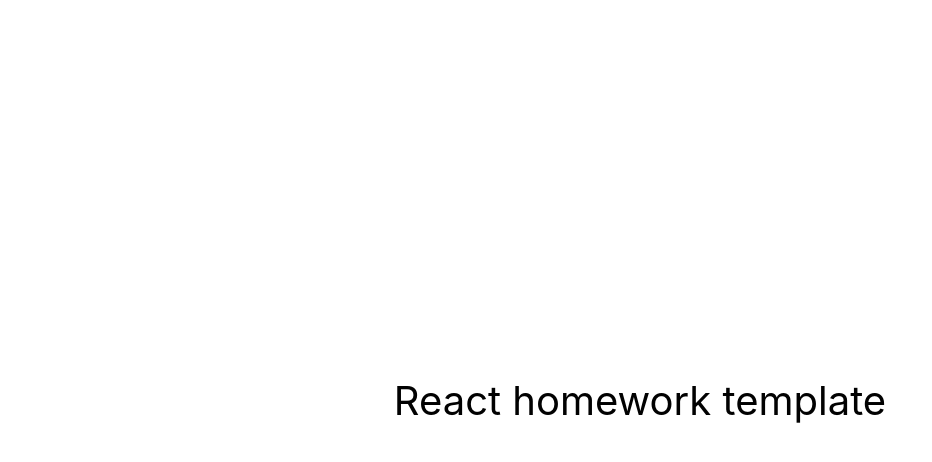
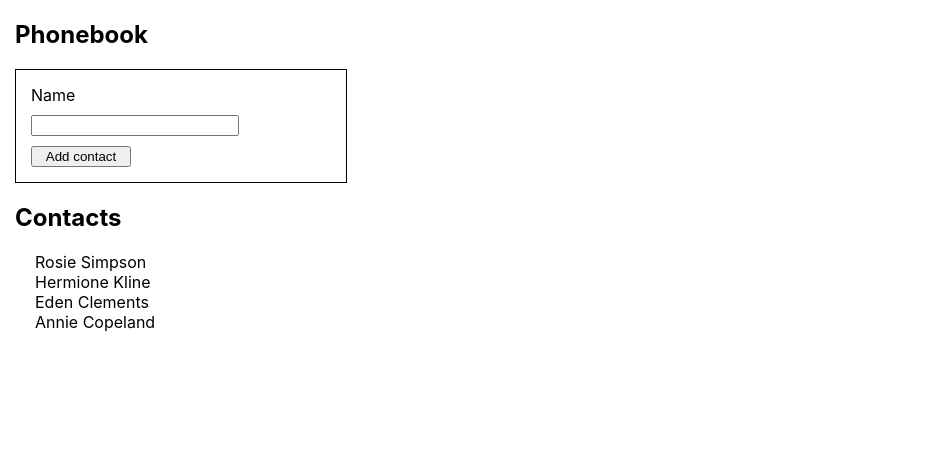
Before and after one commit to PPacuk/goit-react-hw-04-phonebook, a React (Create React App) app: page / in a window 1280 px wide. Shown: the top 462 px of the page, without its empty margins (0-932 px from the left). Built offline with nearby package versions, Linux system fonts and the light colour scheme.

Commit message:
Added
Form, Contacts, Section,

```diff
--- a/package.json
+++ b/package.json
@@ -7,6 +7,7 @@
     "@testing-library/jest-dom": "^5.16.3",
     "@testing-library/react": "^12.1.4",
     "@testing-library/user-event": "^13.5.0",
+    "nanoid": "^4.0.2",
     "react": "^18.1.0",
     "react-dom": "^18.1.0",
     "react-scripts": "5.0.1",
--- a/src/components/App.jsx
+++ b/src/components/App.jsx
@@ -1,16 +1,55 @@
-export const App = () => {
-  return (
-    <div
-      style={{
-        height: '100vh',
-        display: 'flex',
-        justifyContent: 'center',
-        alignItems: 'center',
-        fontSize: 40,
-        color: '#010101'
-      }}
-    >
-      React homework template
-    </div>
-  );
-};
+import { Component } from 'react';
+import Form from './Form/Form';
+import PropTypes from 'prop-types';
+import { nanoid } from 'nanoid';
+import Contacts from './Contacts/Contacts';
+import Section from './Section/Section';
+
+export class App extends Component {
+  state = {
+    contacts: [
+      { id: 'id-1', name: 'Rosie Simpson' },
+      { id: 'id-2', name: 'Hermione Kline' },
+      { id: 'id-3', name: 'Eden Clements' },
+      { id: 'id-4', name: 'Annie Copeland' },
+    ],
+    name: '',
+  };
+
+  addContact = event => {
+    event.preventDefault();
+    const contactCard = {
+      id: nanoid(),
+      name: this.state.name,
+    };
+    const newContacts = [...this.state.contacts, contactCard];
+    this.setState({ contacts: newContacts });
+    this.setState({ name: '' });
+  };
+
+  inputHandler = event => {
+    const newValue = event.target.value;
+    this.setState({ name: newValue });
+  };
+
+  render() {
+    const { contacts, name } = this.state;
+    const addContact = event => this.addContact(event);
+    const inputHandler = event => this.inputHandler(event);
+
+    return (
+      <>
+        <Section title="Phonebook">
+          <Form
+            name={name}
+            addContact={addContact}
+            inputHandler={inputHandler}
+          />
+        </Section>
+        <Section title="Contacts">
+          <Contacts  contacts={contacts} />
+        </Section>
+      </>
+    );
+  }
+}
--- /dev/null
+++ b/src/components/Contacts/Contacts.jsx
@@ -0,0 +1,10 @@
+import { Component } from 'react';
+import css from './Contacts.module.css'
+
+export default class Contacts extends Component {
+  render() {
+    return this.props.contacts.map(contact => (
+      <li className={css.contactsList} key={contact.id}>{contact.name}</li>
+    ));
+  }
+}
--- /dev/null
+++ b/src/components/Contacts/Contacts.module.css
@@ -0,0 +1,3 @@
+.contactsList{
+    padding-left: 20px;
+}
--- /dev/null
+++ b/src/components/Form/Form.jsx
@@ -0,0 +1,26 @@
+import { Component } from 'react';
+import css from './Form.module.css';
+
+export default class Form extends Component {
+  render() {
+    const { name, inputHandler, addContact } = this.props;
+    return (
+      <form className={css.formWrapper}>
+        <p>Name</p>
+        <input
+          type="text"
+          name="name"
+          pattern="^[a-zA-Zа-яА-Я]+(([' -][a-zA-Zа-яА-Я ])?[a-zA-Zа-яА-Я]*)*$"
+          title="Name may contain only letters, apostrophe, dash and spaces. For example Adrian, Jacob Mercer, Charles de Batz de Castelmore d'Artagnan"
+          required
+          className={css.formInput}
+          value={name}
+          onChange={inputHandler}
+        />
+        <button onClick={addContact} className={css.formBnt}>
+          Add contact
+        </button>
+      </form>
+    );
+  }
+}
--- /dev/null
+++ b/src/components/Form/Form.module.css
@@ -0,0 +1,20 @@
+.formWrapper {
+  display: flex;
+  flex-direction: column;
+  gap: 10px;
+  border: 1px solid black;
+  width: 300px;
+  padding: 15px;
+}
+
+.formInput {
+  width: 200px;
+}
+
+.formInput:focus {
+  outline-color: #34b1eb;
+}
+
+.formBnt {
+  width: 100px;
+}
--- /dev/null
+++ b/src/components/Section/Section.jsx
@@ -0,0 +1,17 @@
+import PropTypes from 'prop-types';
+
+const Section = ({ title, children }) => {
+  return (
+    <div>
+      <h2>{title}</h2>
+      {children}
+    </div>
+  );
+};
+
+Section.propTypes = {
+  title: PropTypes.string,
+  children: PropTypes.object,
+};
+
+export default Section;
--- a/src/index.css
+++ b/src/index.css
@@ -2,6 +2,7 @@
 
 body {
   margin: 0;
+  margin-left: 15px;
   font-family: -apple-system, BlinkMacSystemFont, 'Segoe UI', 'Roboto', 'Oxygen',
     'Ubuntu', 'Cantarell', 'Fira Sans', 'Droid Sans', 'Helvetica Neue',
     sans-serif;
@@ -13,3 +14,30 @@
   font-family: source-code-pro, Menlo, Monaco, Consolas, 'Courier New',
     monospace;
 }
+
+a {
+  text-decoration: none;
+  margin: 0;
+  padding: 0;
+  cursor: pointer;
+  display: block;
+  outline: none;
+  color: inherit;
+}
+
+a:visited {
+  outline: none;
+  text-decoration: none;
+}
+
+ul,
+li {
+  margin: 0;
+  padding: 0;
+  list-style: none;
+}
+
+p{
+  margin: 0;
+  padding: 0;
+}
```
Also changed, not shown: 1 other file (tests, documents, lock files or other folders).
